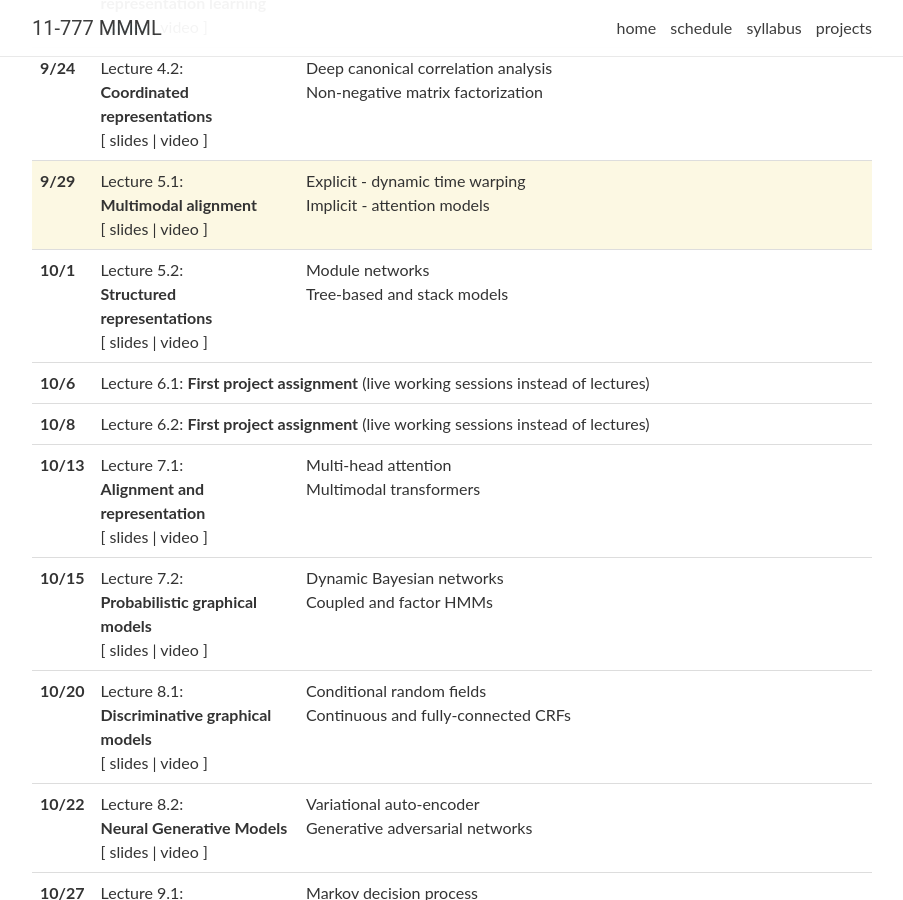
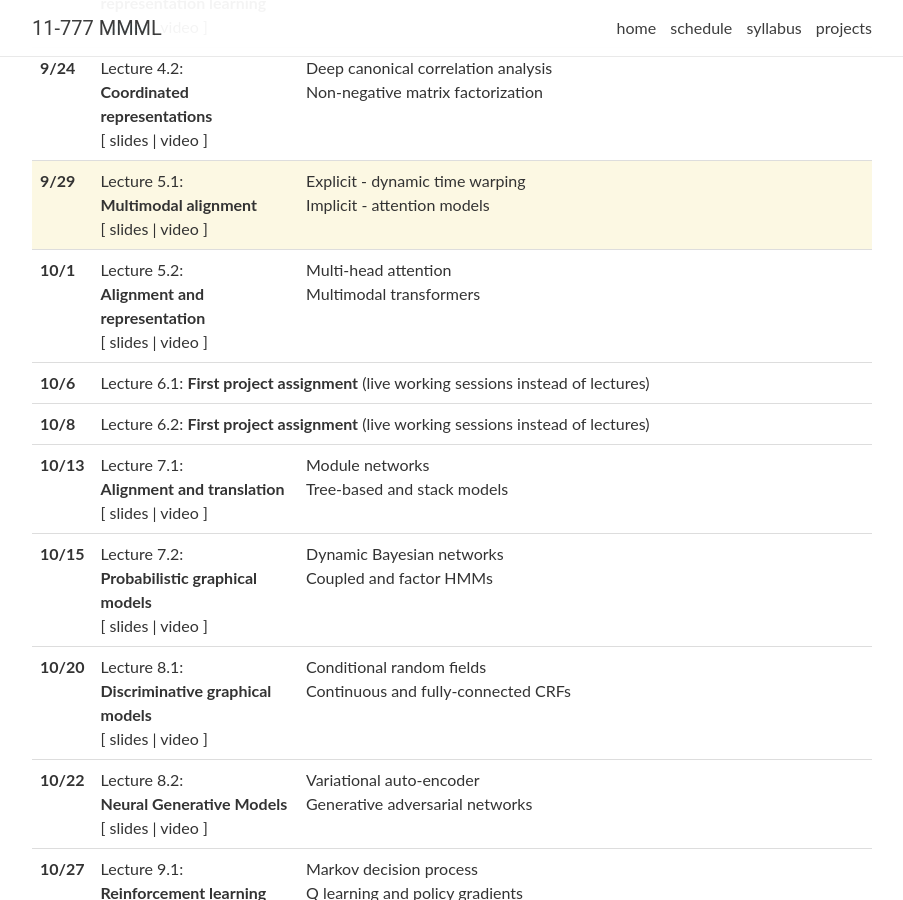
Before and after one commit to CMU-MultiComp-Lab/mmml-course, a Jekyll site: the page built from _pages/schedule.md, in a window 1280 px wide and 900 px high, scrolled down 965 px. Shown: the whole window, without its empty margins (188-1091 px from the left). Built offline with Jekyll 4.4.1, drawn with Linux system fonts in a browser that asks for light colours; nearby versions of some CDN libraries; comment, search, counter and statistics services are not loaded.

Commit message:
Update lectures.yml

```diff
--- a/_data/lectures.yml
+++ b/_data/lectures.yml
@@ -113,12 +113,12 @@
 - date: 10/1
   title: >
     Lecture 5.2: <br/>
-    <strong>Structured representations</strong>
+    <strong>Alignment and representation</strong>
   slides:
   video:
   topics:
-    - Module networks <br/>
-    - Tree-based and stack models
+    - Multi-head attention <br/>
+    - Multimodal transformers
   readings:
   logistics:
 
@@ -145,12 +145,12 @@
 - date: 10/13
   title: >
     Lecture 7.1: <br/>
-    <strong>Alignment and representation</strong>
+    <strong>Alignment and translation</strong>
   slides:
   video:
   topics:
-    - Multi-head attention <br/>
-    - Multimodal transformers
+    - Module networks <br/>
+    - Tree-based and stack models
   readings:
   logistics:
 
```
